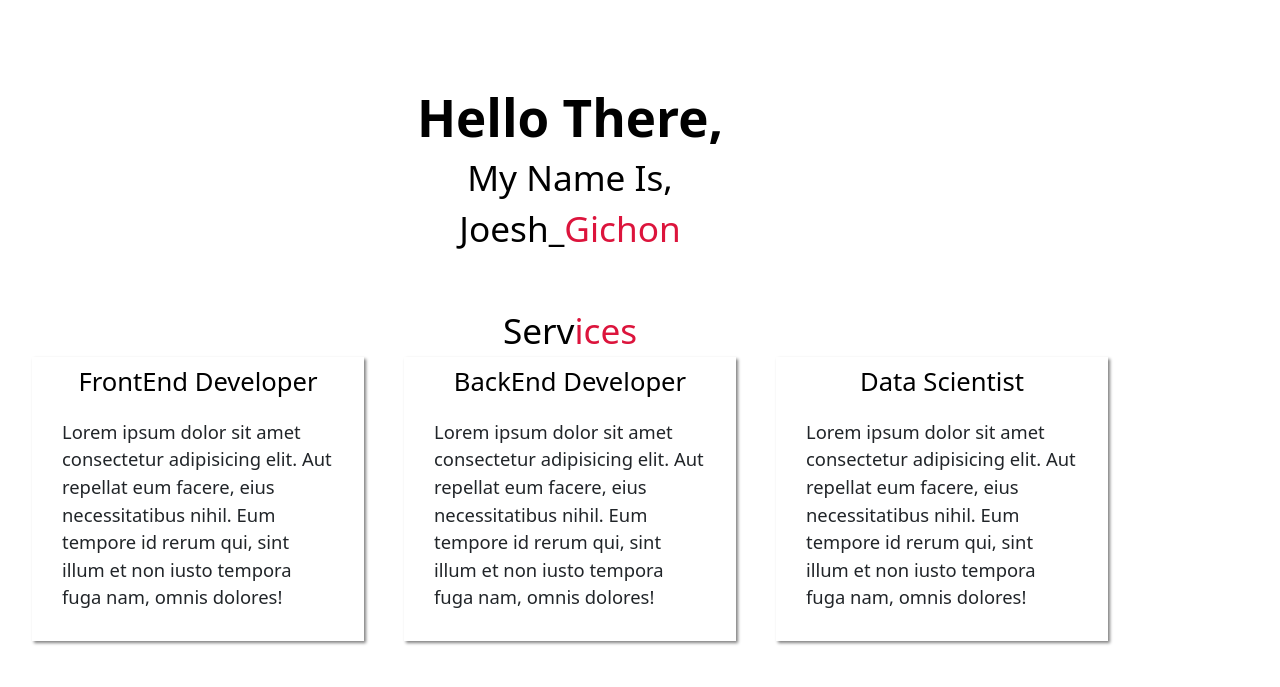
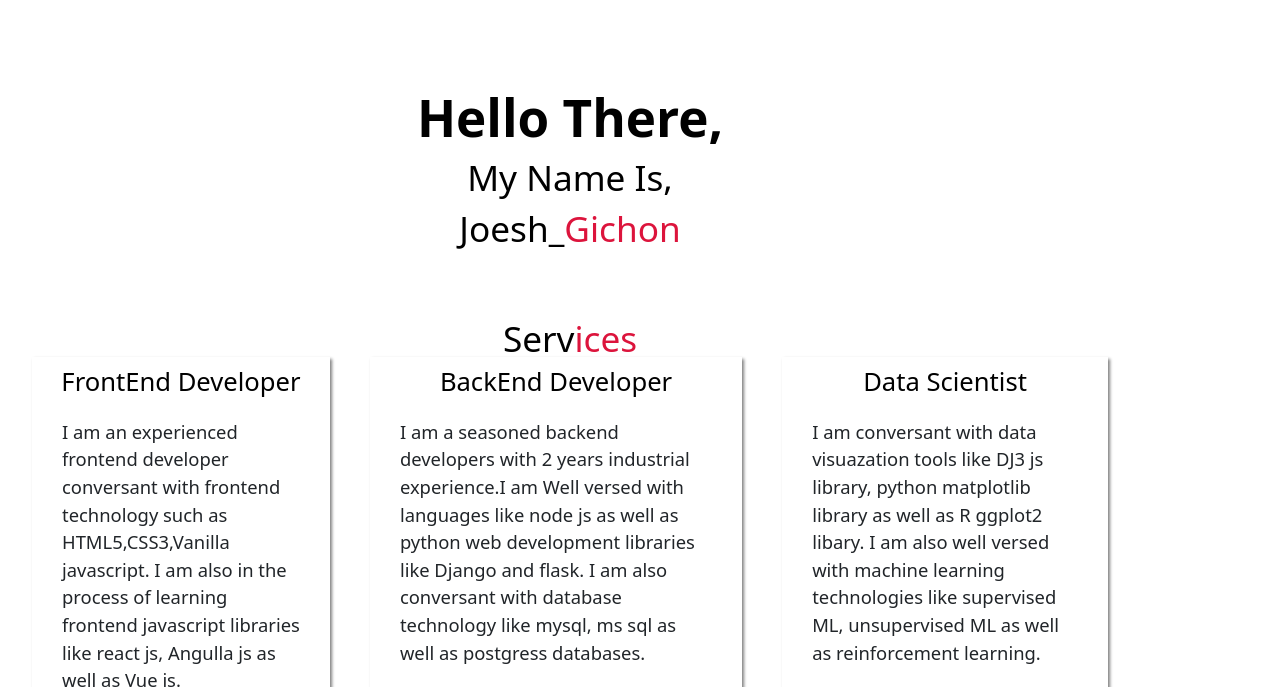
Before and after one commit to JoeshGichon/portfolio-landing-site, a plain HTML site: page index.html in a window 1280 px wide. Shown: the part 113-800 px from the top of the page. Drawn offline with nearby package versions, Linux system fonts and the light colour scheme.

Commit message:
This will populate the services section with tech info the i am offering as my services

```diff
--- a/index.html
+++ b/index.html
@@ -11,10 +11,10 @@
 <body>
     <!-- --------------Nav section----------------- -->
    <section class="container nav-container">
-       <div id="logo-div">
+        <div id="logo-div" class="row">
             <a href="#"><img id="logo" src="./assets/Joesg_Gichon.png" alt="logo-image"></a>
         </div>
-       <div id="nav-links">
+        <div id="nav-links" class="row">
             <ul>
                 <li><a href="#home">Home</a></li>
                 <li><a href="#services">Services</a></li>
@@ -28,7 +28,7 @@
 
     <!-- ------------------Introduction section------------------------------ -->
     <section class="container introduction-container" id="home">
-        <div id="greetings">
+        <div id="greetings" class="row">
             <h1>Hello There,</h1>
             <h2>My Name is,</h2>
             <h2>Joesh_<span>Gichon</span></h2>
@@ -43,19 +43,19 @@
         <div id="service-1">
             <h2>FrontEnd Developer</h2>
             <p>
-                Lorem ipsum dolor sit amet consectetur adipisicing elit. Aut repellat eum facere, eius necessitatibus nihil. Eum tempore id rerum qui, sint illum et non iusto tempora fuga nam, omnis dolores!
+                I am an experienced frontend developer conversant with frontend technology such as HTML5,CSS3,Vanilla javascript. I am also in the process of learning frontend javascript libraries like react js, Angulla js as well as Vue js.
             </p>
         </div>
         <div id="service-2">
             <h2>BackEnd Developer</h2>
             <p>
-                Lorem ipsum dolor sit amet consectetur adipisicing elit. Aut repellat eum facere, eius necessitatibus nihil. Eum tempore id rerum qui, sint illum et non iusto tempora fuga nam, omnis dolores!
+                I am a seasoned backend developers with 2 years industrial experience.I am Well versed with languages like node js as well as python web development libraries like Django and flask. I am also conversant with database technology like mysql, ms sql as well as postgress databases.
             </p>
         </div>
         <div id="service-3">
             <h2>Data Scientist</h2>
             <p>
-                Lorem ipsum dolor sit amet consectetur adipisicing elit. Aut repellat eum facere, eius necessitatibus nihil. Eum tempore id rerum qui, sint illum et non iusto tempora fuga nam, omnis dolores!
+                I am conversant with data visuazation tools like DJ3 js library, python matplotlib library as well as R ggplot2 libary. I am also well versed with machine learning technologies like supervised ML, unsupervised ML as well as reinforcement learning.
             </p>
         </div>
     </section>
```
Lines whose indentation alone changed are shown as unchanged.
